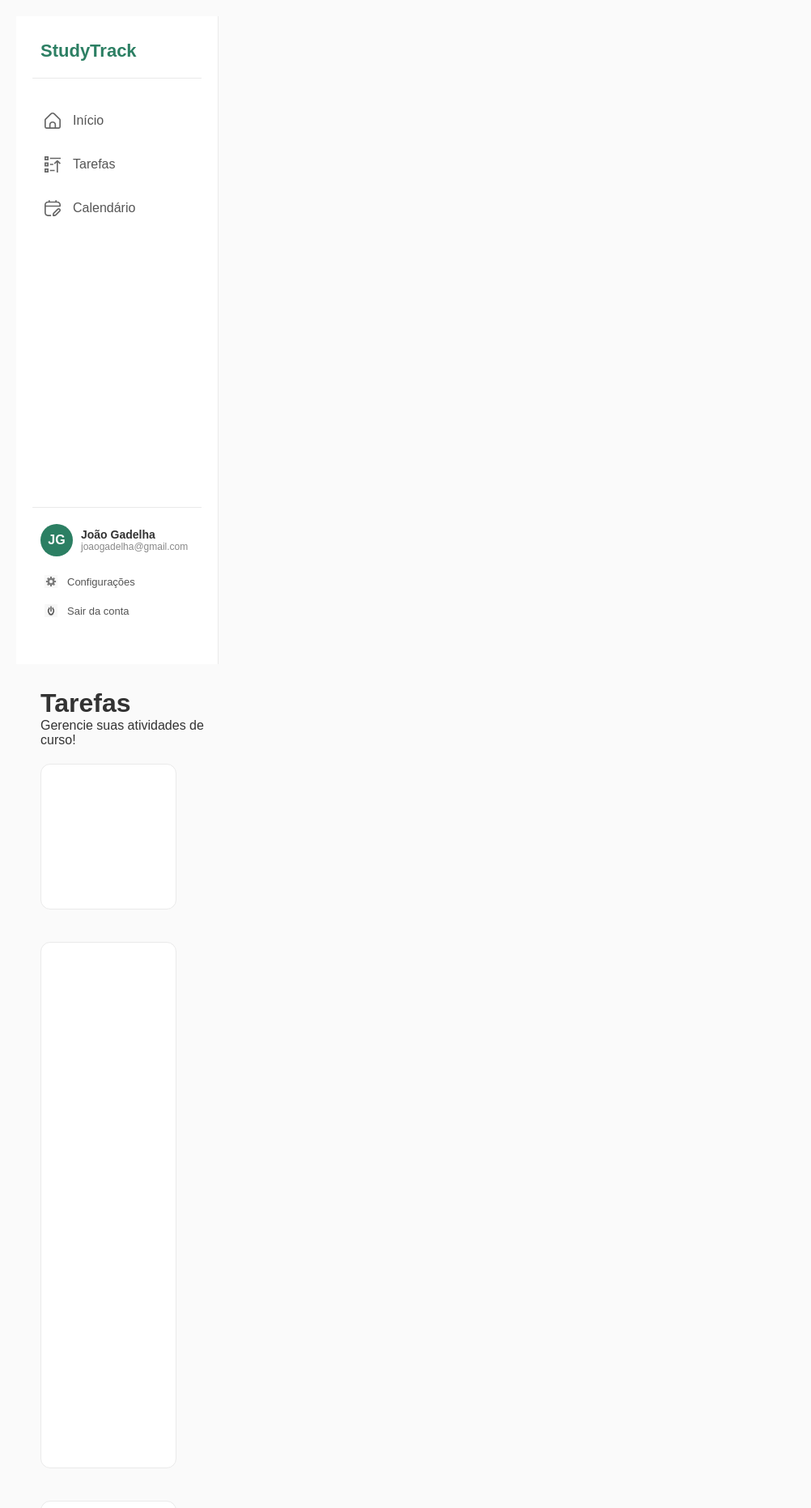
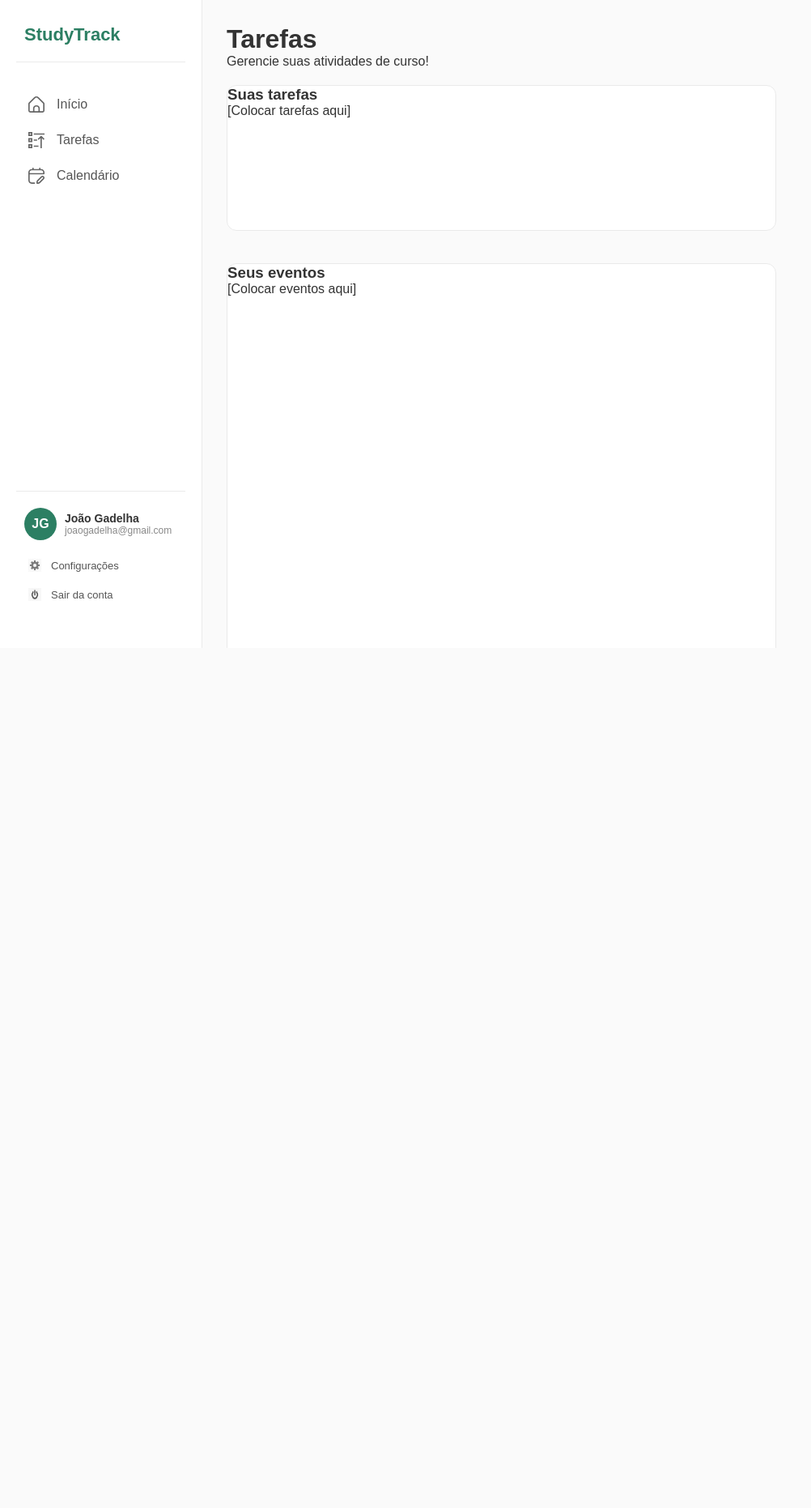
Before and after one commit to joaogabrielandim/StudyTrack, a React (Vite) app in the folder StudyTrackReact/: page /tarefas in a window 1280 px wide. Shown: the top 1862 px of the page at 81% size, without its empty margins (0-1002 px from the left). After the commit the page ends 800 px from the top, so only its background shows below. Built offline with nearby package versions, Linux system fonts and the light colour scheme.

Commit message:
consertei a merda do PL

```diff
--- a/StudyTrackReact/src/components/Navbar.css
+++ b/StudyTrackReact/src/components/Navbar.css
@@ -1,9 +1,3 @@
-* {
-    margin: 0;
-    padding: 0;
-    box-sizing: border-box;
-}
-
 .navbar {
     padding: 30px 20px;
     background-color: #ffffff;
@@ -12,6 +6,7 @@
     height: 100vh;
     display: flex;
     flex-direction: column;
+
 }
 
 .div-titulo {
@@ -36,7 +31,6 @@
 nav {
     display: flex;
     flex-direction: column;
-    gap: 10px;
 }
 
 nav a {
@@ -47,6 +41,7 @@ nav a {
     font-family: Arial, sans-serif;
     color: #555;
     border-radius: 8px;
+    flex-shrink: 0;
 }
 
 nav a:hover {
--- a/StudyTrackReact/src/pages/planner-page.css
+++ b/StudyTrackReact/src/pages/planner-page.css
@@ -1,4 +1,4 @@
-.body{
+.body-planner{
     background-color: #fafafa;
     font-family: Arial, sans-serif;
     display:flex;
@@ -9,20 +9,20 @@ h2{
     color: green;
 }
 
-.principal {
+.principal-planner {
     margin: 20px;
     display: block;
     width: 300px;
     height: 100vh;
 }
 
-.conteudo{
+.conteudo-planner{
     display:flex;
     width: 100%;
     overflow-y: auto;
 }
 
-.tarefas{
+.tarefas-planner{
     padding: 10px;
     background: #ffffff;
     border: 1px solid #eee;
@@ -37,7 +37,7 @@ h2{
     }
 }
 
-.eventos{
+.eventos-planner{
     padding: 10px;
     background: #ffffff;
     border: 1px solid #eee;
@@ -50,13 +50,13 @@ h2{
         color: #333;
     }
 }
-.calendario{
+.calendario-planner{
     flex: 1;
     margin: 20px;
     height: 100vh;
 }
 
-.calendario iframe{
+.calendario-planner iframe{
     border: none;
     border-radius: 12px;
 }
--- a/StudyTrackReact/src/pages/planner-page.jsx
+++ b/StudyTrackReact/src/pages/planner-page.jsx
@@ -4,26 +4,24 @@ import "./planner-page.css"
 
 function Planner() {
     return(
-        <div className="body">
+        <div className="body-planner">
         <Navbar/>
 
-        <div className="conteudo">
-            <div className="principal" >
-                <div className="tarefas">
+        <div className="conteudo-planner">
+            <div className="principal-planner" >
+                <div className="tarefas-planner">
                     <h2>Suas tarefas</h2>
                     <div>[Colocar tarefas aqui]</div>
                 </div>
-                <div className="eventos">
+                <div className="eventos-planner">
                     <h2>Seus eventos</h2>
                     <div>[Colocar eventos aqui]</div>
                 </div>
             </div>
-                <div className="calendario">
+                <div className="calendario-planner">
                 <iframe
                     src="https://calendar.google.com/calendar/embed?src=SEU_CALENDARIO%40gmail.com&ctz=America%2FSao_Paulo"
-                    style={{ border: 0, height: "100%", width: "100%" }}
-                    frameBorder="0"
-                    scrolling="no"
+                    style={{ border: 0, height: "90%", width: "100%" }}
                     title="Google Calendar"
                 ></iframe>
             </div>
--- a/StudyTrackReact/src/pages/task-page.css
+++ b/StudyTrackReact/src/pages/task-page.css
@@ -1,20 +1,14 @@
-* {
-  margin: 0;
-  padding: 0;
-  box-sizing: border-box;
-  font-family: Arial;
-}
 
 body {
   background-color: #fafafa;
 }
 
-.principal {
+.principal-task {
   display: flex;
   height: 100vh;
 }
 
-.barra-lateral {
+.barra-lateral-task {
   width: 220px;
   height: 100vh;
   background: #ffffff;
@@ -22,16 +16,16 @@ body {
   border-right: 1px solid #ddd;
 }
 
-.logotipo {
+.logotipo-task {
   font-weight: bold;
   margin-bottom: 30px;
 }
 
-.menu {
+.menu-task {
   flex-grow: 1;
 }
 
-.item-menu {
+.item-menu-task {
   padding: 12px;
   margin-bottom: 8px;
   border-radius: 8px;
@@ -39,20 +33,21 @@ body {
   color: #555;
 }
 
-.conteudo-principal {
+.conteudo-principal-task {
   flex: 1;
   padding: 30px;
+  overflow-y: auto;
 }
 
-.cabecalho {
+.cabecalho-task {
   margin-bottom: 20px;
 }
 
-.box {
+.box-task {
   position: relative;
 }
 
-.boxprogresso {
+.boxprogresso-task {
   height: 180px;
   background: white;
   border-radius: 12px;
@@ -60,7 +55,7 @@ body {
   border: 1px solid #eaeaea;
 }
 
-.boxhoras {
+.boxhoras-task {
   height: 650px;
   background-color: white;
   border-radius: 12px;
@@ -69,7 +64,7 @@ body {
   border: 1px solid #eaeaea;
 }
 
-.boxconcluidas {
+.boxconcluidas-task {
   height: 180px;
   background: white;
   border-radius: 12px;
@@ -77,7 +72,7 @@ body {
   margin-top: 40px;
   border: 1px solid #eaeaea;
 }
-.horasdeestudo {
+.horasdeestudo-task {
   height: 180px;
   width: 300px;
   background: white;
@@ -89,7 +84,7 @@ body {
   border: 1px solid #eaeaea;
 }
 
-.boxsequencia{
+.boxsequencia-task{
   height: 180px;
   width: 300px;
   background: white;
@@ -101,7 +96,7 @@ body {
   border: 1px solid #eaeaea;
 }
 
-.boxdistribuicao{
+.boxdistribuicao-task{
   height: 220px;
   width: 300px;
   background: white;
@@ -112,7 +107,7 @@ body {
   right: 50px;
   border: 1px solid #eaeaea;
 }
-.graficos{
+.graficos-task{
   height: 380px;
   width: 300px;
   background: white;
--- a/StudyTrackReact/src/pages/task-page.jsx
+++ b/StudyTrackReact/src/pages/task-page.jsx
@@ -1,32 +1,39 @@
 import "./task-page.css"
 import Navbar from "../components/Navbar"
 
+function Task() {
+    return (
+        <div className="principal-task">
+            <Navbar />
 
-function Task() {
-    return(
-        <div className="principal">
+            <main className="conteudo-principal-task">
+                <div className="cabecalho-task">
+                    <h1>Tarefas</h1>
+                    <p>Gerencie suas atividades de curso!</p>
+                </div>
 
-            <Navbar/>
+                <div className="box-task">
 
-        <div className="conteudo-principal">
-            <div className="cabecalho">
-            <div>
-                <h1>Tarefas</h1>
-                <p>Gerencie suas atividades de curso!</p>
-            </div>
-            </div>
-            <div className="box">
-            <div className="boxprogresso"></div>
-            <div className="boxhoras"></div>
-            <div className="boxlista"></div>
-            <div className="boxsessoes"></div>
-            <div className="boxconcluidas"></div>
-            <div className="boxsequencia"></div>
-            <div className="boxdistribuicao"></div>
-            <div className="horasdeestudo"></div>
-            <div className="graficos"></div>
-            </div>
-        </div>
+                    <div className="coluna-cards-task">
+                        <div className="boxprogresso-task">
+                            <h3>Suas tarefas</h3>
+                            <p>[Colocar tarefas aqui]</p>
+                        </div>
+
+                        <div className="boxhoras-task">
+                            <h3>Seus eventos</h3>
+                            <p>[Colocar eventos aqui]</p>
+                        </div>
+                    </div>
+
+
+                    <div className="horasdeestudo-task">
+                        <div className="placeholder-calendario-task">
+                            Calendário
+                        </div>
+                    </div>
+                </div>
+            </main>
         </div>
     )
 }
```
